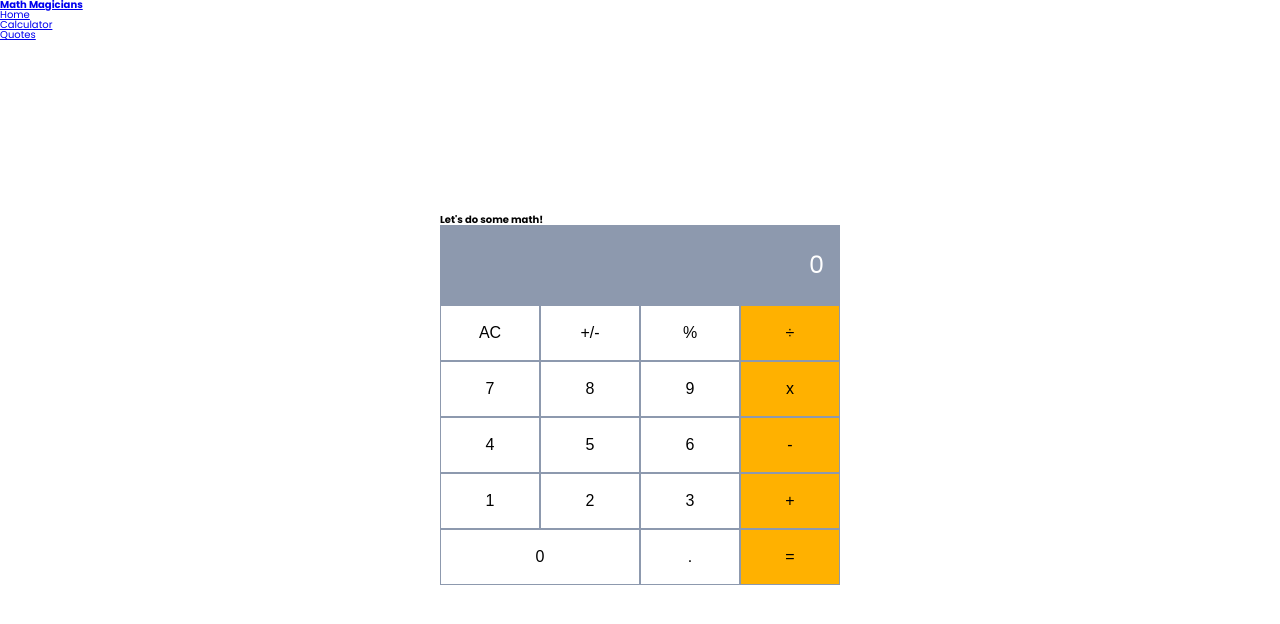
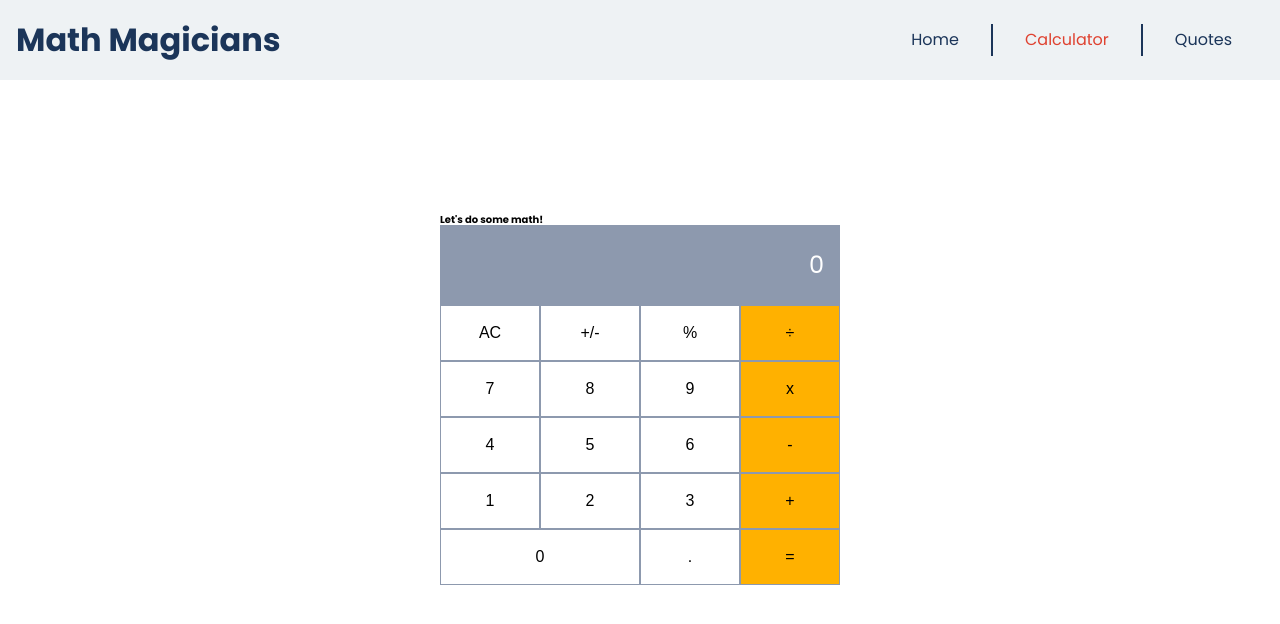
Before and after one commit to shahadat3669/math-magicians, a React (Create React App) app: page /calculator in a window 1280 px wide. Shown: the top 624 px of the page. Built offline with nearby package versions, Linux system fonts and the light colour scheme.

Commit message:
Add header styles in app.css file.

```diff
--- a/src/App.css
+++ b/src/App.css
@@ -1,3 +1,52 @@
+.header {
+  background-color: #eef2f4;
+  position: relative;
+  width: 100%;
+  height: 100%;
+  padding: 0 1rem;
+}
+
+.header__navbar {
+  display: flex;
+  justify-content: space-between;
+}
+
+.header__title-link {
+  color: #1b3559;
+  text-decoration: none;
+  font-size: 2rem;
+  padding: 1.5rem 0;
+}
+
+.header__nav-items {
+  display: flex;
+  align-items: center;
+}
+
+.header__nav-link {
+  height: 100%;
+  border-right: 2px solid #1b3559;
+  color: #1b3559;
+  font-size: 1rem;
+  padding: 0.5rem 2rem;
+  text-decoration: none;
+  display: flex;
+  align-items: center;
+  transition: all 0.5s ease-out;
+}
+
+.header__nav-link:hover {
+  color: #df4230;
+}
+
+.header__nav-item:last-child .header__nav-link {
+  border-right: 0;
+}
+
+.active {
+  color: #df4230;
+}
+
 .calculator {
   position: absolute;
   top: 50%;
```
